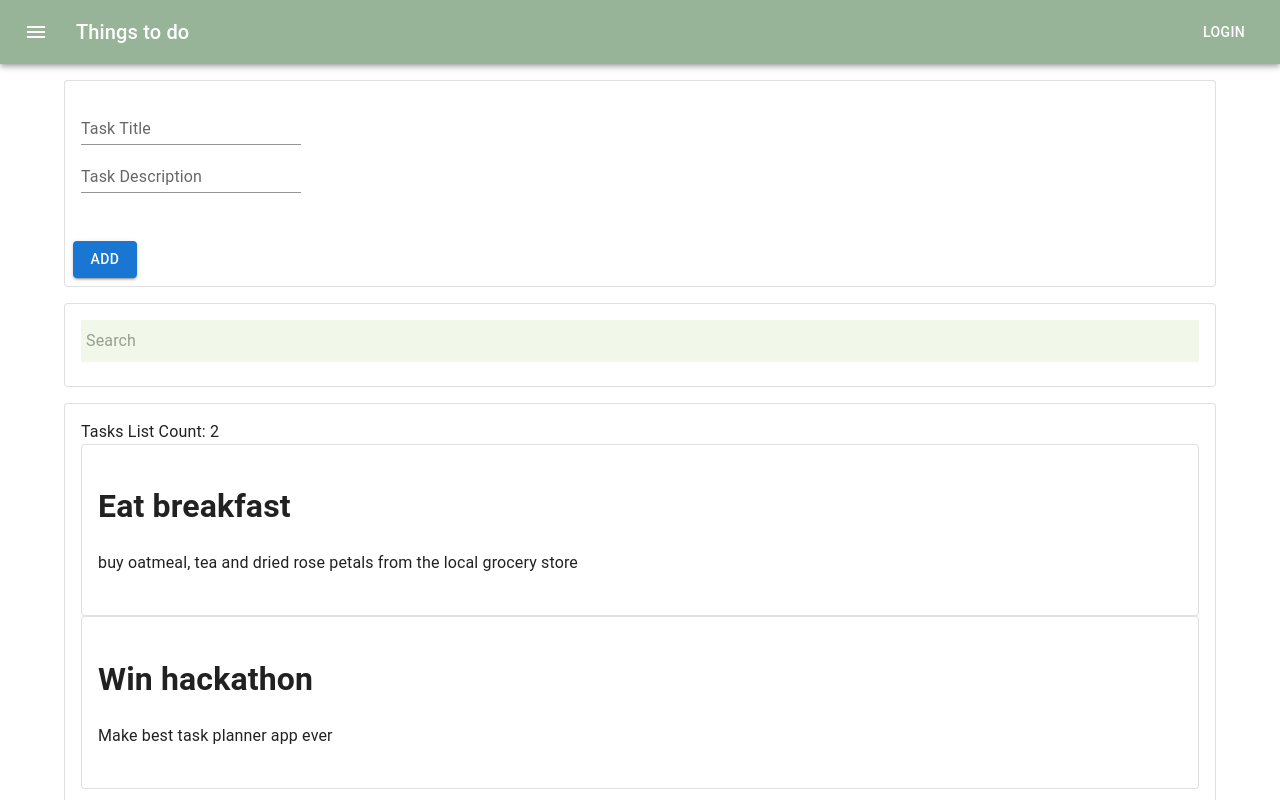
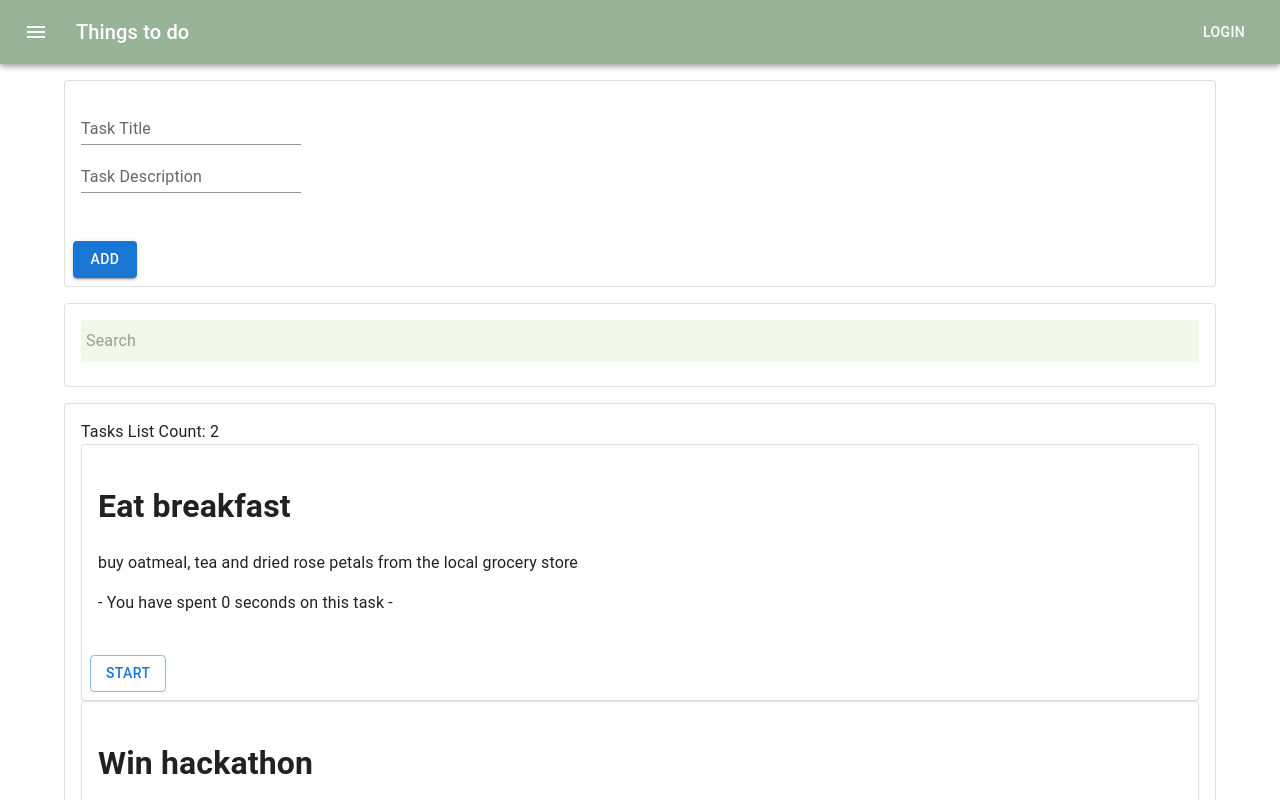
Before and after one commit to smauhourat/get-it-done-san, a React (Create React App) app: page / in a window 1280 px wide. Shown: the top 800 px of the page. Built offline with nearby package versions, Linux system fonts and the light colour scheme.

Commit message:
show task spendTime

```diff
--- a/package.json
+++ b/package.json
@@ -11,6 +11,7 @@
     "@testing-library/jest-dom": "^5.11.4",
     "@testing-library/react": "^11.1.0",
     "@testing-library/user-event": "^12.1.10",
+    "humanize-duration": "^3.27.0",
     "react": "^17.0.2",
     "react-dom": "^17.0.2",
     "react-scripts": "4.0.3",
--- a/src/App.js
+++ b/src/App.js
@@ -18,12 +18,14 @@ function App() {
       _id: uuidv4(),
       title: "Eat breakfast",
       description:
-        "buy oatmeal, tea and dried rose petals from the local grocery store"
+        "buy oatmeal, tea and dried rose petals from the local grocery store",
+      spendTime: 0
     },
     {
       _id: uuidv4(),
       title: "Win hackathon",
-      description: "Make best task planner app ever"
+      description: "Make best task planner app ever",
+      spendTime: 0
     },
   ]);
 
--- a/src/components/tasks/TaskForm.js
+++ b/src/components/tasks/TaskForm.js
@@ -25,6 +25,7 @@ const TaskForm = ({setTasks, setFilteredTasks}) => {
             _id: uuidv4(),
             title,
             description,
+            spendTime: 0
         };
 
         setTasks((prevTask) => {
--- a/src/components/tasks/TaskItem.js
+++ b/src/components/tasks/TaskItem.js
@@ -1,15 +1,32 @@
-import React, { Fragment } from 'react'
+import React, { useState } from 'react'
+import humanizeDuration from "humanize-duration";
 import PropTypes from 'prop-types'
 import Card from '@mui/material/Card';
 import CardContent from '@mui/material/CardContent';
+import CardActions from '@mui/material/CardActions';
+import Button from '@mui/material/Button';
 
 const TaskItem = ({task}) => {
+    const [displaySpendTime, setDisplaySpendTime] = useState(
+        task.spendTime
+    );
+
+    const handleStartStop = () => {
+        task.spendTime += 10000;
+        setDisplaySpendTime(task.spendTime);
+    }
     return (
         <Card variant="outlined">
             <CardContent>
                 <h1>{task.title}</h1>
                 <p>{task.description}</p>
+                <p>- You have spent {humanizeDuration(displaySpendTime)} on this task -</p>
             </CardContent>
+            <CardActions>
+                <div>
+                    <Button variant="outlined" onClick={() => handleStartStop()} >Start</Button>
+                </div>
+            </CardActions>
         </Card>
     )
 }
```
Also changed, not shown: 2 other files (tests, documents, lock files or other folders).
